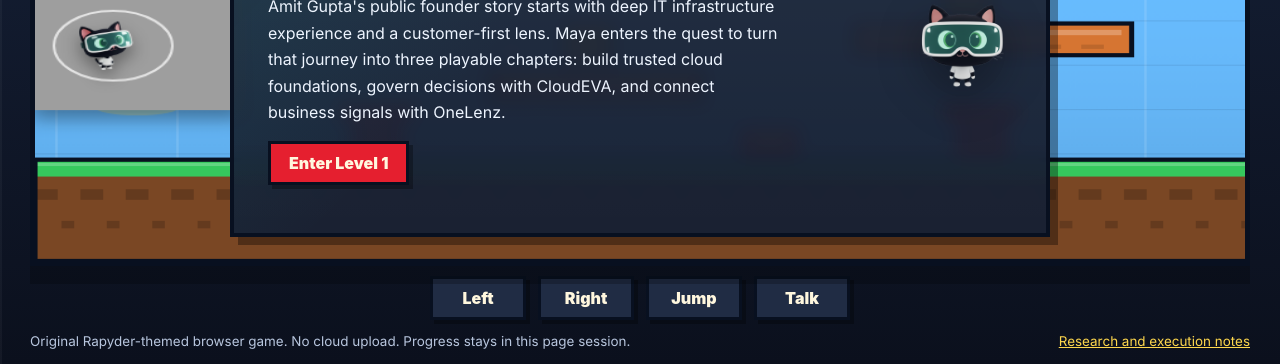
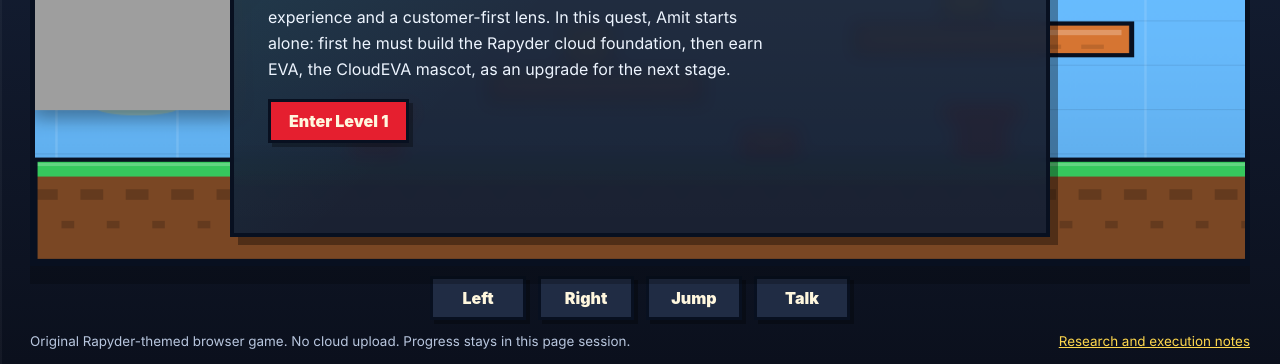
Before and after one commit to rapyder-db/Amit-Story, a plain HTML site: page index.html in a window 1280 px wide. Shown: the part 464-828 px from the top of the page. Drawn offline with Linux system fonts and the light colour scheme.

Commit message:
Version 1.1

```diff
--- a/index.html
+++ b/index.html
@@ -10,8 +10,8 @@
     >
     <meta name="theme-color" content="#111827">
     <link rel="preload" as="image" href="./src/hero/Rapyder_Run.png">
-    <link rel="preload" as="image" href="./mascot/Mascot_Side_Look.png">
-    <link rel="stylesheet" href="./src/styles.css">
+    <link rel="preload" as="image" href="./mascot/Mascot_Side_Look.png?v=20260605-amit-eva-upgrade">
+    <link rel="stylesheet" href="./src/styles.css?v=20260605-hero-fix">
   </head>
   <body>
     <main class="shell">
@@ -60,7 +60,7 @@
             </div>
             <div class="modal-art">
               <img class="modal-hero" id="modalHero" alt="">
-              <img class="modal-mascot" src="./mascot/Mascot_Front_Look.png" alt="CloudEVA mascot companion" decoding="async">
+              <img class="modal-mascot" id="modalMascot" src="./mascot/Mascot_Front_Look.png?v=20260605-amit-eva-upgrade" alt="EVA CloudEVA mascot companion" decoding="async">
             </div>
           </div>
         </div>
@@ -79,9 +79,9 @@
       </footer>
     </main>
 
-    <script src="./src/story.js"></script>
-    <script src="./src/levels.js"></script>
-    <script src="./src/game.js"></script>
-    <script src="./src/main.js"></script>
+    <script src="./src/story.js?v=20260605-amit-eva-upgrade"></script>
+    <script src="./src/levels.js?v=20260605-amit-eva-upgrade"></script>
+    <script src="./src/game.js?v=20260605-amit-eva-upgrade"></script>
+    <script src="./src/main.js?v=20260605-amit-eva-upgrade"></script>
   </body>
 </html>
--- a/src/game.js
+++ b/src/game.js
@@ -16,6 +16,7 @@
     this.lastTime = 0;
     this.lives = 3;
     this.trust = 0;
+    this.petUnlocked = false;
     this.message = "";
     this.messageTimer = 0;
     this.resizeCanvas();
@@ -101,6 +102,7 @@
   restart() {
     this.lives = 3;
     this.trust = 0;
+    this.petUnlocked = false;
     this.loadLevel(0);
     this.paused = true;
     this.storyOpen = true;
@@ -227,7 +229,7 @@
         h: hazard.h,
       };
       if (this.intersects(this.player, box)) {
-        this.damage("Hazard hit. EVA pulled you back.");
+        this.damage(this.petUnlocked ? "Hazard hit. EVA pulled you back." : "Hazard hit. Return to the last cloud path.");
         break;
       }
     }
@@ -256,6 +258,10 @@
     }
 
     const story = window.RCQ_STORY.levels[this.levelIndex];
+    const unlockedPetNow = this.levelIndex === 0 && !this.petUnlocked;
+    if (unlockedPetNow) {
+      this.petUnlocked = true;
+    }
     this.player.victory = true;
     this.render();
 
@@ -269,6 +275,7 @@
         action: "Next level",
         heroSrc: this.getHeroVictorySrc(),
         heroAlt: `${this.level.name} victory pose`,
+        showMascot: this.petUnlocked,
       });
     } else {
       this.paused = true;
@@ -277,6 +284,7 @@
         ...window.RCQ_STORY.ending,
         heroSrc: this.getHeroVictorySrc(),
         heroAlt: `${this.level.name} victory pose`,
+        showMascot: this.petUnlocked,
       });
     }
   }
@@ -285,7 +293,7 @@
     if (this.levelIndex < window.RCQ_LEVELS.length - 1) {
       this.loadLevel(this.levelIndex + 1);
       const story = window.RCQ_STORY.levels[this.levelIndex];
-      this.ui.showStory({ ...story, action: "Start level" });
+      this.ui.showStory({ ...story, action: "Start level", showMascot: this.petUnlocked });
     } else {
       this.restart();
     }
@@ -470,7 +478,10 @@
     if (p.invuln > 0 && Math.floor(performance.now() / 100) % 2 === 0) return;
 
     const sprite = this.getHeroSprite();
-    if (sprite && sprite.complete) {
+    if (!sprite || !sprite.complete) {
+      return;
+    }
+
     const drawH = 126;
     const drawW = drawH * (sprite.naturalWidth / sprite.naturalHeight);
     const drawX = p.x + p.w / 2 - drawW / 2;
@@ -495,31 +506,21 @@
       ctx.drawImage(sprite, drawX, drawY, drawW, drawH);
     }
     ctx.restore();
+  }
+
+  drawPet(ctx, t) {
+    if (!this.petUnlocked) {
       return;
     }
 
-    ctx.fillStyle = "#d59b72";
-    this.rect(ctx, p.x + 8, p.y, 24, 24);
-    ctx.fillStyle = "#111827";
-    this.rect(ctx, p.x + 8, p.y - 7, 26, 10);
-    ctx.fillStyle = "#e51f2f";
-    this.rect(ctx, p.x + 2, p.y + 24, 30, 28);
-    ctx.fillStyle = "#1f5baf";
-    this.rect(ctx, p.x + 2, p.y + 52, 12, 20);
-    this.rect(ctx, p.x + 22, p.y + 52, 12, 20);
-    ctx.fillStyle = "#28d6d2";
-    this.rect(ctx, p.x + 28, p.y + 30, 12, 18);
-    ctx.strokeStyle = "#081020";
-    ctx.lineWidth = 4;
-    ctx.strokeRect(p.x + 2, p.y + 24, 30, 28);
-  }
-
-  drawPet(ctx, t) {
     const x = this.pet.x;
     const y = this.pet.y;
     const sprite = this.petSprites.side || this.petSprites.front;
 
-    if (sprite && sprite.complete) {
+    if (!sprite || !sprite.complete) {
+      return;
+    }
+
     const drawW = 82;
     const drawH = 82;
     ctx.save();
@@ -542,21 +543,6 @@
     ctx.ellipse(x + 40, y + 28, 47, 33, 0, 0, Math.PI * 2);
     ctx.stroke();
     ctx.restore();
-      return;
-    }
-
-    ctx.fillStyle = t.water;
-    this.rect(ctx, x, y + 16, 54, 42);
-    ctx.fillStyle = "#ffd84d";
-    this.rect(ctx, x + 6, y, 14, 18);
-    this.rect(ctx, x + 34, y, 14, 18);
-    ctx.fillStyle = "#081020";
-    this.rect(ctx, x + 13, y + 30, 7, 10);
-    this.rect(ctx, x + 34, y + 30, 7, 10);
-    this.rect(ctx, x + 23, y + 46, 12, 4);
-    ctx.strokeStyle = "#081020";
-    ctx.lineWidth = 4;
-    ctx.strokeRect(x, y + 16, 54, 42);
   }
 
   drawMessage(ctx) {
--- a/src/levels.js
+++ b/src/levels.js
@@ -20,7 +20,7 @@
       { x: 1020, y: 370, w: 190, h: 30, type: "brick" },
       { x: 1360, y: 320, w: 250, h: 30, type: "cloud" },
       { x: 1780, y: 360, w: 220, h: 30, type: "brick" },
-      { x: 2140, y: 315, w: 280, h: 30, type: "cloud" },
+      { x: 2120, y: 315, w: 280, h: 30, type: "cloud" },
     ],
     collectibles: [
       { x: 420, y: 316, label: "INFRA" },
@@ -28,7 +28,7 @@
       { x: 1100, y: 326, label: "CLOUD" },
       { x: 1450, y: 276, label: "AWS" },
       { x: 1880, y: 316, label: "SCALE" },
-      { x: 2260, y: 270, label: "TRUST" },
+      { x: 2240, y: 270, label: "TRUST" },
     ],
     hazards: [
       { x: 560, y: 416, w: 46, h: 28, type: "spark" },
@@ -39,9 +39,9 @@
       {
         x: 1510,
         y: 382,
-        label: "Amit",
+        label: "Signal",
         text:
-          "Amit: Start with infrastructure reality, but keep customer value as the flag. Cloud must work for the business.",
+          "Founder Signal: Build from infrastructure reality. The flag is customer trust, not technology for its own sake.",
       },
     ],
   },
@@ -66,7 +66,7 @@
       { x: 990, y: 380, w: 210, h: 30, type: "cloud" },
       { x: 1350, y: 325, w: 230, h: 30, type: "brick" },
       { x: 1740, y: 365, w: 230, h: 30, type: "cloud" },
-      { x: 2160, y: 315, w: 290, h: 30, type: "brick" },
+      { x: 2140, y: 315, w: 290, h: 30, type: "brick" },
     ],
     collectibles: [
       { x: 380, y: 326, label: "OWNER" },
@@ -74,7 +74,7 @@
       { x: 1060, y: 336, label: "RISK" },
       { x: 1435, y: 280, label: "AUDIT" },
       { x: 1830, y: 320, label: "EVA" },
-      { x: 2300, y: 270, label: "ACT" },
+      { x: 2280, y: 270, label: "ACT" },
     ],
     hazards: [
       { x: 520, y: 416, w: 48, h: 28, type: "bot" },
@@ -85,16 +85,16 @@
       {
         x: 880,
         y: 382,
-        label: "Amit",
+        label: "Signal",
         text:
-          "Amit: After cloud adoption, the next challenge is decision quality. Teams need explainable action, not silent automation.",
+          "Founder Signal: Now that the cloud foundation exists, the next test is decision quality. Action must be explainable.",
       },
       {
         x: 1580,
         y: 382,
-        label: "EVA",
+        label: "EVA Node",
         text:
-          "EVA: Explain, verify, advise, act. No silent magic. Every cloud decision needs a trail.",
+          "EVA: Explain, verify, advise, act. I turn cloud noise into a decision trail.",
       },
     ],
   },
@@ -119,7 +119,7 @@
       { x: 1050, y: 375, w: 250, h: 30, type: "cloud" },
       { x: 1500, y: 330, w: 220, h: 30, type: "brick" },
       { x: 1900, y: 365, w: 210, h: 30, type: "cloud" },
-      { x: 2280, y: 315, w: 300, h: 30, type: "brick" },
+      { x: 2250, y: 315, w: 300, h: 30, type: "brick" },
     ],
     collectibles: [
       { x: 410, y: 316, label: "MAIL" },
@@ -127,7 +127,7 @@
       { x: 1150, y: 330, label: "MEET" },
       { x: 1580, y: 285, label: "DEAL" },
       { x: 1980, y: 320, label: "SIGNAL" },
-      { x: 2420, y: 270, label: "LENZ" },
+      { x: 2390, y: 270, label: "LENZ" },
     ],
     hazards: [
       { x: 610, y: 416, w: 48, h: 28, type: "leak" },
@@ -138,16 +138,16 @@
       {
         x: 1260,
         y: 382,
-        label: "Amit",
+        label: "Signal",
         text:
-          "Amit: Business value appears when signals become action. One view helps teams move from activity to outcomes.",
+          "Founder Signal: Business value appears when signals become action. One lens turns activity into outcomes.",
       },
       {
         x: 1720,
         y: 382,
         label: "Buyer",
         text:
-          "Buyer: I do not need more dashboards. I need the signal tied to the deal I can act on.",
+          "Buyer: I do not need more dashboards. I need the right signal tied to the next deal action.",
       },
     ],
   },
--- a/src/main.js
+++ b/src/main.js
@@ -5,6 +5,7 @@
 const storyText = document.querySelector("#storyText");
 const storyAction = document.querySelector("#storyAction");
 const modalHero = document.querySelector("#modalHero");
+const modalMascot = document.querySelector("#modalMascot");
 const pauseButton = document.querySelector("#pauseButton");
 const restartButton = document.querySelector("#restartButton");
 
@@ -28,6 +29,7 @@
       modalHero.alt = "";
       modalHero.classList.remove("is-visible");
     }
+    modalMascot.classList.toggle("is-visible", Boolean(story.showMascot));
     modal.classList.add("is-open");
   },
   hideStory() {
@@ -65,9 +67,9 @@
     celebrating: new Image(),
   };
 
-  sprites.front.src = "./mascot/Mascot_Front_Look.png";
-  sprites.side.src = "./mascot/Mascot_Side_Look.png";
-  sprites.celebrating.src = "./mascot/mascot_celebrating.png";
+  sprites.front.src = "./mascot/Mascot_Front_Look.png?v=20260605-amit-eva-upgrade";
+  sprites.side.src = "./mascot/Mascot_Side_Look.png?v=20260605-amit-eva-upgrade";
+  sprites.celebrating.src = "./mascot/mascot_celebrating.png?v=20260605-amit-eva-upgrade";
 
   Object.values(sprites).forEach((sprite) => {
     sprite.addEventListener("load", () => game.setPetSprites(sprites), { once: true });
--- a/src/story.js
+++ b/src/story.js
@@ -1,45 +1,45 @@
 window.RCQ_STORY = {
-  heroName: "Maya",
+  heroName: "Amit",
   petName: "EVA",
   founderMentor: "Amit Gupta",
   intro: {
     kicker: "Founder Journey Prologue",
-    title: "From Infrastructure to Intelligent Cloud",
+    title: "Amit's Cloud Quest",
     body:
-      "Amit Gupta's public founder story starts with deep IT infrastructure experience and a customer-first lens. Maya enters the quest to turn that journey into three playable chapters: build trusted cloud foundations, govern decisions with CloudEVA, and connect business signals with OneLenz.",
+      "Amit Gupta's public founder journey begins with infrastructure experience and a customer-first lens. In this quest, Amit starts alone: first he must build the Rapyder cloud foundation, then earn EVA, the CloudEVA mascot, as an upgrade for the next stage.",
     action: "Enter Level 1",
   },
   levels: [
     {
       kicker: "Level 1 - Rapyder",
-      title: "Rapyder Ridge: Build the Cloud Foundation",
+      title: "Rapyder Ridge: Build Before You Scale",
       body:
-        "This chapter turns Amit's infrastructure-to-cloud path into a platform level. Collect the founder signals: infrastructure, customer trust, cloud adoption, AWS partnership, scale, and managed operations.",
+        "Amit enters Rapyder Ridge without a companion. This level represents the founder foundation: infrastructure discipline, customer trust, cloud adoption, AWS partnership, scale, and managed operations.",
       complete:
-        "Rapyder Ridge cleared. Maya shows how the founder journey becomes a customer-ready cloud path: not just migration, but trust, operations, and business value.",
+        "Rapyder Ridge cleared. Amit has proved the foundation: cloud is not only migration, it is trust, operations, and customer value. The upgrade gate opens, and EVA joins as the CloudEVA mascot companion.",
     },
     {
       kicker: "Level 2 - CloudEVA",
-      title: "Decision Loop Lagoon: Govern the AI Layer",
+      title: "Decision Loop Lagoon: Give Cloud a Brain",
       body:
-        "The second chapter extends the cloud foundation into intelligent decision-making. Collect ownership, reasoning, risk, audit, action, and EVA signals while avoiding ungoverned automation.",
+        "With EVA unlocked, Amit enters the decision layer. The challenge is no longer only running cloud; it is making every action explainable, owned, auditable, and connected to an outcome.",
       complete:
-        "Decision Loop Lagoon cleared. The founder signal evolves from cloud operations into decision intelligence: every action has context, ownership, and an outcome trail.",
+        "Decision Loop Lagoon cleared. Amit and EVA have turned cloud operations into decision intelligence: every action has a reason, an owner, a risk signal, and a trail.",
     },
     {
       kicker: "Level 3 - OneLenz",
-      title: "Revenue Signal Ruins: Connect the Business Signals",
+      title: "Revenue Signal Ruins: See the Whole Business",
       body:
-        "The final chapter connects customer and revenue signals into one view. Collect CRM, meetings, mail, deal context, next action, and OneLenz signals while protecting trust.",
+        "The final chapter moves from cloud decisions to business signals. Amit and EVA must connect mail, CRM, meetings, deal context, and OneLenz signals into one clear revenue path.",
       complete:
-        "Revenue Signal Ruins cleared. Maya and EVA connect scattered commercial activity into one lens, showing how cloud, decisions, and revenue signals can work together.",
+        "Revenue Signal Ruins cleared. Amit and EVA have connected scattered commercial activity into one lens, showing how technology decisions and business outcomes can move together.",
     },
   ],
   ending: {
     kicker: "Quest Complete",
-    title: "Founder Signal Complete",
+    title: "The Founder Signal Is Complete",
     body:
-      "The quest completes Amit's public founder arc in game form: infrastructure experience becomes Rapyder's cloud foundation, cloud operations evolve into CloudEVA decision intelligence, and customer signals connect through OneLenz. The win is not magic. It is a repeatable path from technology to business value.",
+      "The quest completes Amit's founder-led arc in game form: infrastructure experience becomes Rapyder's cloud foundation, the CloudEVA mascot unlocks the decision-intelligence layer, and OneLenz connects the business signals. The win is not magic. It is a repeatable path from technology to customer value.",
     action: "Play again",
   },
 };
--- a/src/styles.css
+++ b/src/styles.css
@@ -226,10 +226,15 @@
   position: absolute;
   right: -12px;
   bottom: -10px;
+  display: none;
   width: min(116px, 14vw);
   max-width: 100%;
   filter: drop-shadow(0 16px 22px rgba(0, 0, 0, 0.35));
   pointer-events: none;
+}
+
+.modal-mascot.is-visible {
+  display: block;
 }
 
 .eyebrow {
```
Also changed, not shown: 1 other file. Lines whose indentation alone changed are shown as unchanged.
